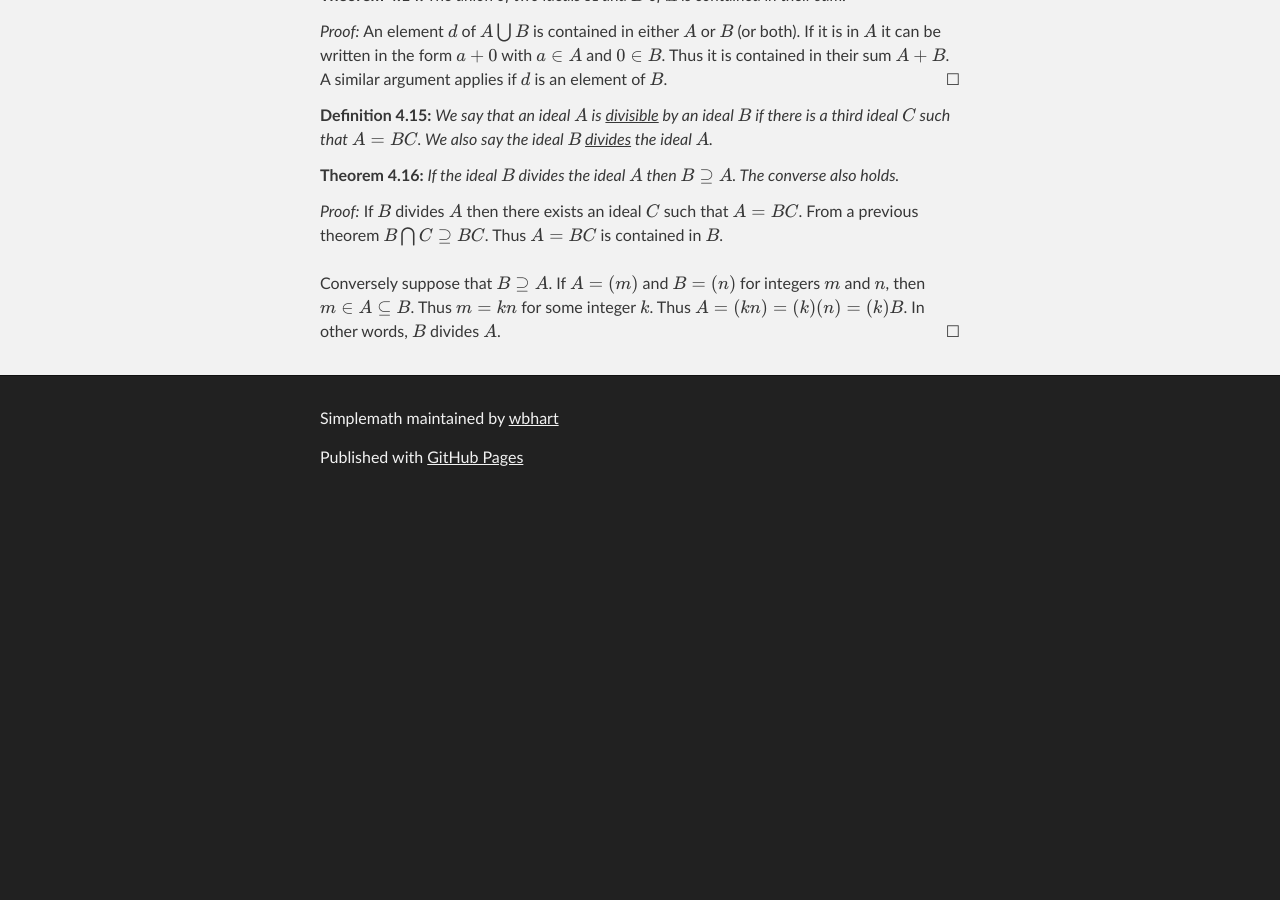
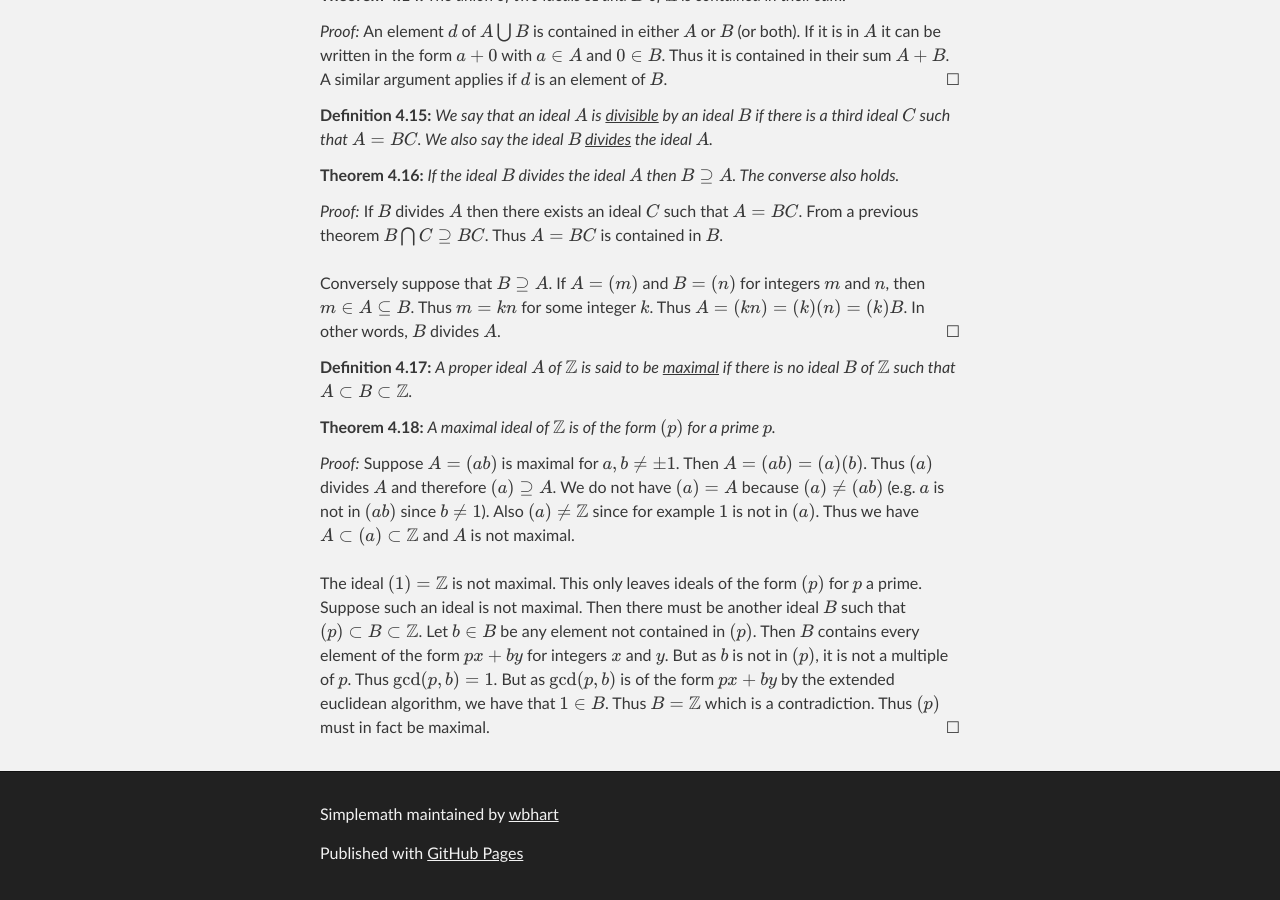
Before and after one commit to wbhart/SimpleMath, a Jekyll site: the page built from test.html, in a window 1280 px wide and 900 px high, scrolled down 16354 px. Built offline with Jekyll 4.4.1, drawn with Linux system fonts in a browser that asks for light colours; formulas are drawn with MathJax 3; before the commit the page ends 16858 px from its top, so only the background shows below that.

Commit message:
Update test.html

```diff
--- a/test.html
+++ b/test.html
@@ -799,3 +799,22 @@ $B \bigcap C \supseteq BC$. Thus $A = BC$ is contained in $B$. </br></br>
 Conversely suppose that $B \supseteq A$. If $A = (m)$ and $B = (n)$ for integers $m$ and $n$, then $m \in A \subseteq B$.
 Thus $m = kn$ for some integer $k$. Thus $A = (kn) = (k)(n) = (k)B$. In other words, $B$ divides $A$.
 </proof>
+
+<definition> A proper ideal $A$ of $\Z$ is said to be <u>maximal</u> if there is no ideal $B$ of $\Z$ such that
+$A \subset B \subset \Z$.
+</definition>
+
+<theorem> A maximal ideal of $\Z$ is of the form $(p)$ for a prime $p$.
+</theorem>
+
+<proof> Suppose $A = (ab)$ is maximal for $a, b \neq \pm 1$. Then $A = (ab) = (a)(b)$. Thus $(a)$ divides $A$ and
+therefore $(a) \supseteq A$. We do not have $(a) = A$ because $(a) \neq (ab)$ (e.g. $a$ is not in $(ab)$ since
+$b \neq 1$). Also $(a) \neq \Z$ since for example $1$ is not in $(a)$. Thus we have $A \subset (a) \subset \Z$ and $A$ is
+not maximal. </br></br>
+
+The ideal $(1) = \Z$ is not maximal. This only leaves ideals of the form $(p)$ for $p$ a prime. Suppose such an ideal is
+not maximal. Then there must be another ideal $B$ such that $(p) \subset B \subset \Z$. Let $b \in B$ be any element not
+contained in $(p)$. Then $B$ contains every element of the form $px + by$ for integers $x$ and $y$. But as $b$ is not in
+$(p)$, it is not a multiple of $p$. Thus $\gcd(p, b) = 1$. But as $\gcd(p, b)$ is of the form $px + by$ by the extended
+euclidean algorithm, we have that $1 \in B$. Thus $B = \Z$ which is a contradiction. Thus $(p)$ must in fact be maximal.
+</proof>
```
